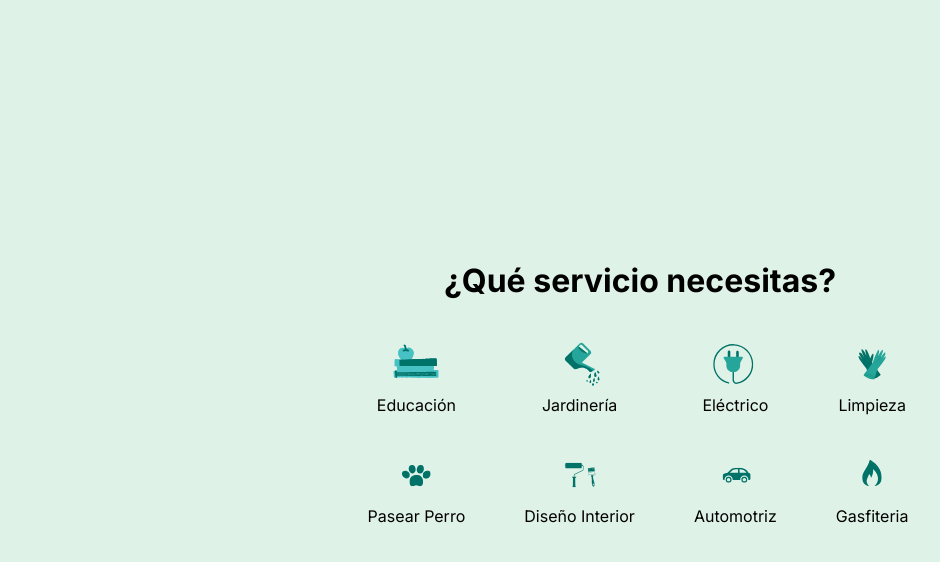
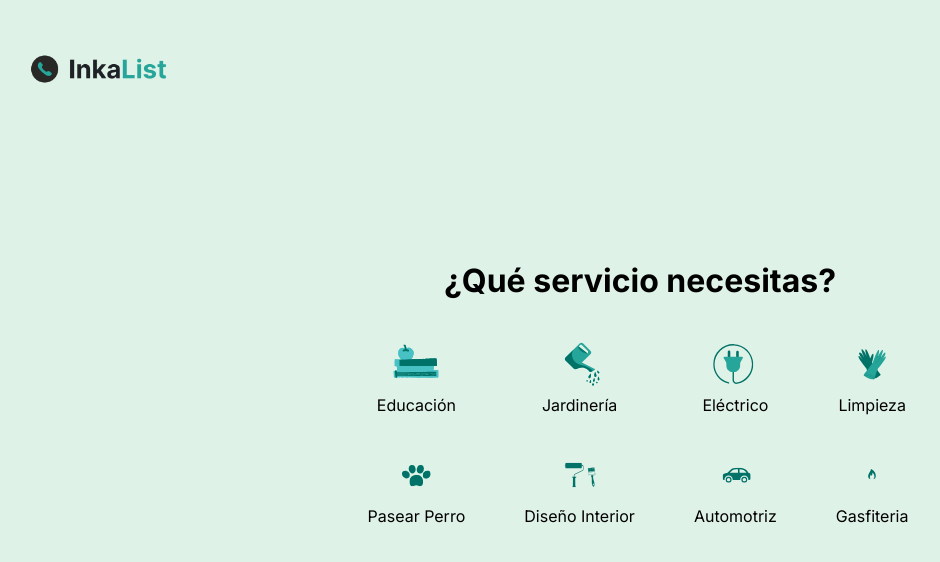
Before and after one commit to souther1407/client-services-finder, a React (Vite) app: page / in a window 1280 px wide. Shown: the top 562 px of the page, without its empty margins (0-940 px from the left). Built offline with nearby package versions, Linux system fonts and the light colour scheme; no server answers.

Commit message:
cambiado logo

```diff
--- a/src/components/atoms/Icon/Icon.jsx
+++ b/src/components/atoms/Icon/Icon.jsx
@@ -73,7 +73,7 @@ import tutoriaIcono from "../../../assets/Educación.svg";
 import diseñoInteriorIcono from "../../../assets/Diseño Interior.svg";
 import automotrizIcono from "../../../assets/Automotriz.svg";
 import gasfiteriaIcono from "../../../assets/Gasfitería.svg";
-import logoIcono from "../../../assets/Logo.svg";
+import logoIcono from "../../../assets/Logo.png";
 
 const Icon = ({ type, size, color = "inherit" }) => {
   const props = {
@@ -179,12 +179,9 @@ const Icon = ({ type, size, color = "inherit" }) => {
       />
     ),
     Gasfiteria: (
-      <img
-        src={gasfiteriaIcono}
-        style={{ width: size, height: size, transform: "scale(2.5)" }}
-      />
+      <img src={gasfiteriaIcono} style={{ width: size, height: size }} />
     ),
-    Logo: <img src={logoIcono} style={{ width: size, height: size }} />,
+    Logo: <img src={logoIcono} style={{ width: size }} />,
   };
   return <i>{icons[type]}</i>;
 };
--- a/src/pages/FindAService/FindAService.jsx
+++ b/src/pages/FindAService/FindAService.jsx
@@ -84,14 +84,12 @@ const FindAService = ({ showDetail }) => {
     <div className={styles.findAService}>
       {loading && <LoadingScreen />}
       <nav className={styles.nav}>
-        {currentSection !== 0 && (
         <IconButton
           icon={"Logo"}
           size={"150px"}
           color={"var(--primary)"}
           onClick={resetForm}
         />
-        )}
       </nav>
       <div
         className={`${styles.section} ${currentSection === 0 && styles.show} ${
--- a/src/pages/FindAService/findAService.module.css
+++ b/src/pages/FindAService/findAService.module.css
@@ -14,7 +14,7 @@
   display: flex;
   top: 0;
   left: 0;
-  padding: 16px;
+  padding: 24px;
 }
 .section {
   display: none;
```
Also changed, not shown: src/assets/Logo.png (added). Lines whose indentation alone changed are shown as unchanged.
